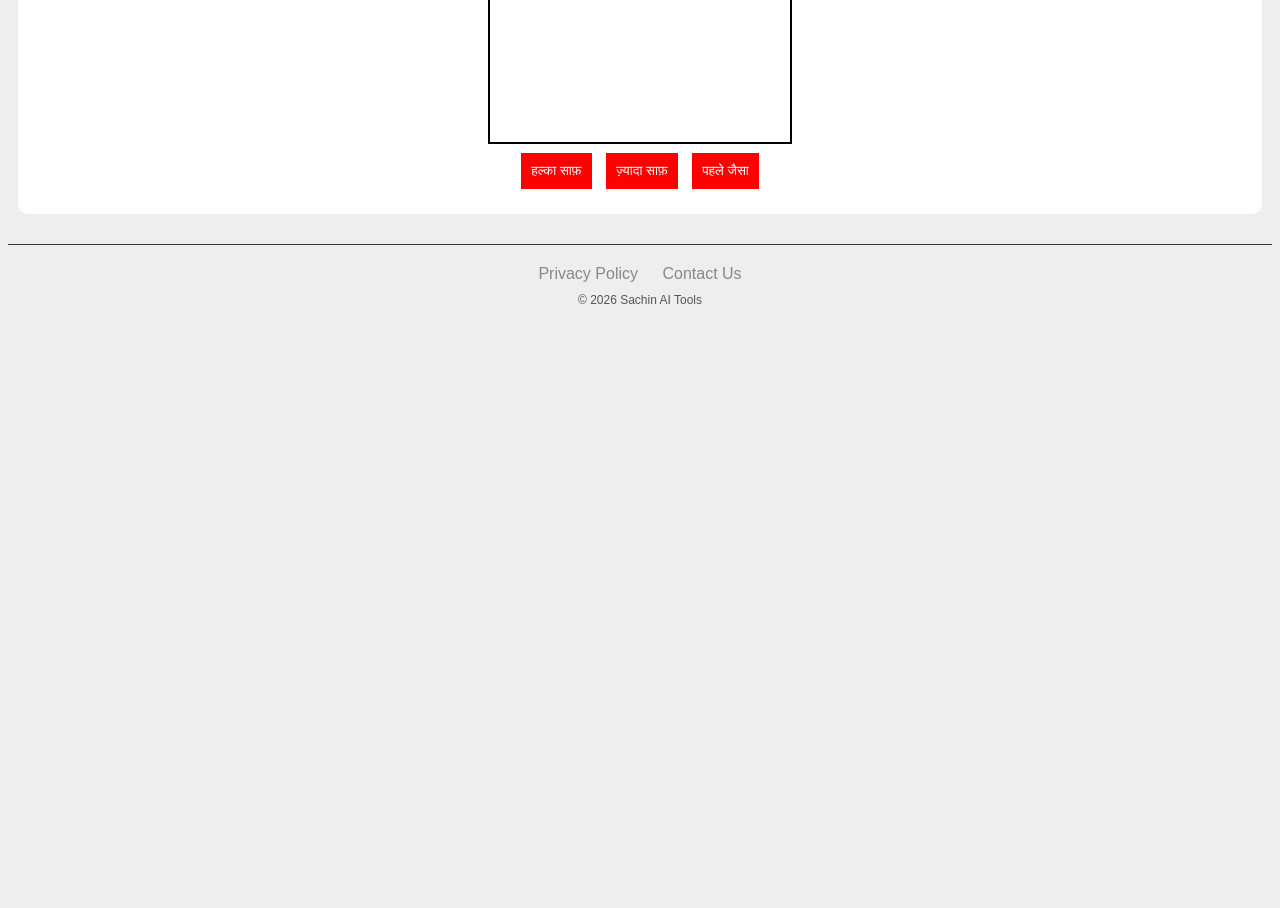
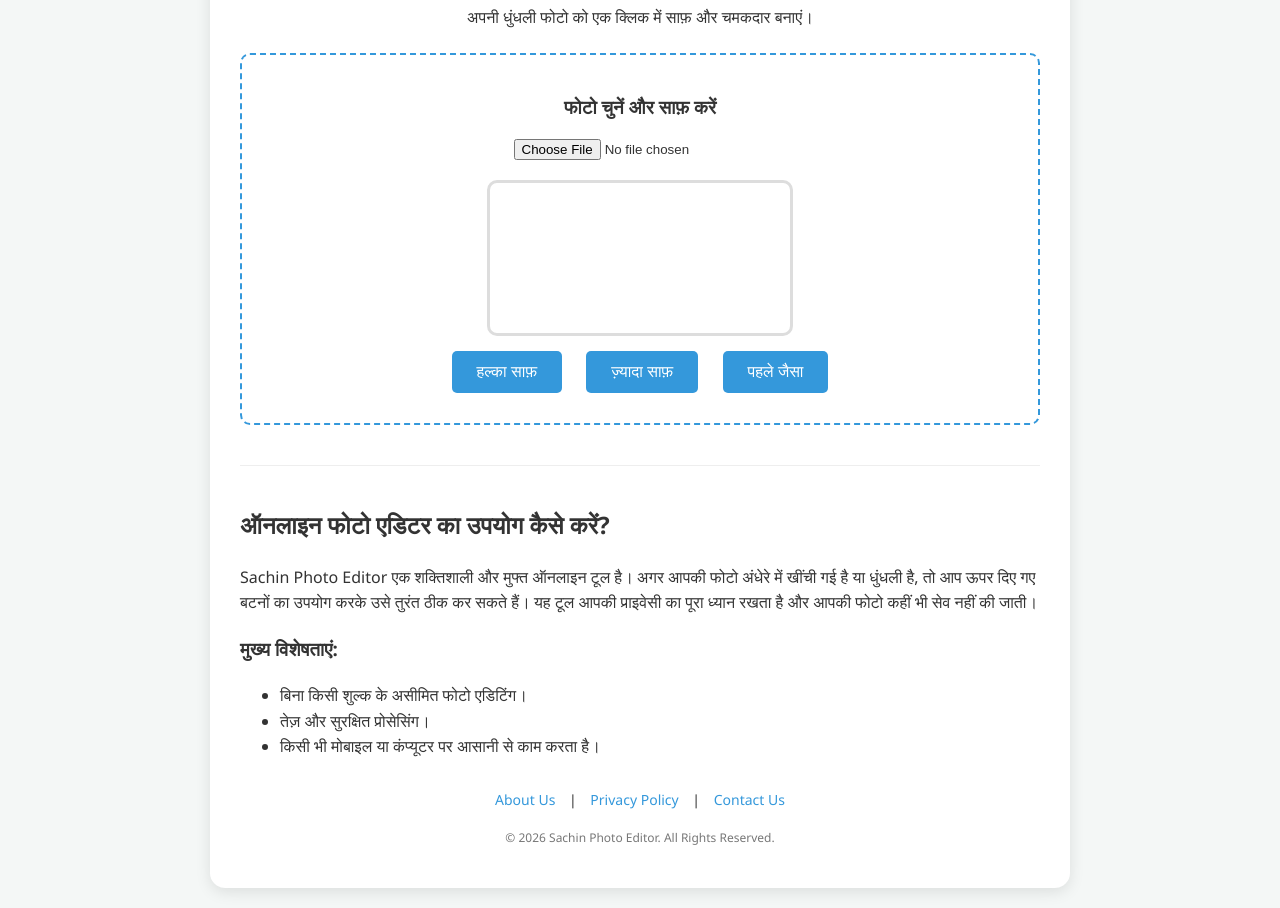
Before and after one commit to Digital-Shadi-Card/digital-shadi-card.github.io, a plain HTML site: page index.html in a window 1280 px wide. Shown: the part 130-1038 px from the top of the page. Before the commit the page ends 800 px from the top, so only its background shows below. Drawn offline with Linux system fonts and the light colour scheme.

Commit message:
Update index.html

```diff
--- a/index.html
+++ b/index.html
@@ -1,18 +1,28 @@
 <!DOCTYPE html>
-<html>
-
+<html lang="hi">
 <head>
+    <meta charset="UTF-8">
     <meta name="google-adsense-account" content="ca-pub-4742783841203548">
     <meta name="viewport" content="width=device-width, initial-scale=1.0">
-    <title>Sachin Editor</title>
+    <title>Sachin Photo Editor - फ्री ऑनलाइन फोटो साफ़ करने वाला टूल</title>
     <style>
-        body { text-align: center; font-family: sans-serif; background: #eee; }
-        #canvas { max-width: 90%; margin-top: 10px; border: 2px solid #000; }
-        .box { background: white; padding: 20px; margin: 10px; border-radius: 10px; }
-        button { padding: 10px; margin: 5px; background: red; color: white; border: none; }
+        body { font-family: 'Segoe UI', Tahoma, Geneva, Verdana, sans-serif; text-align: center; background-color: #f4f7f6; margin: 0; padding: 20px; color: #333; }
+        .container { max-width: 800px; margin: auto; background: white; padding: 30px; border-radius: 15px; box-shadow: 0 4px 15px rgba(0,0,0,0.1); }
+        h1 { color: #2c3e50; }
+        #canvas { max-width: 100%; height: auto; border-radius: 10px; margin-top: 20px; border: 3px solid #ddd; }
+        .box { margin-top: 25px; padding: 20px; border: 2px dashed #3498db; border-radius: 10px; }
+        button { padding: 12px 25px; margin: 10px; background-color: #3498db; color: white; border: none; border-radius: 5px; cursor: pointer; font-size: 16px; transition: 0.3s; }
+        button:hover { background-color: #2980b9; }
+        .content-section { text-align: left; margin-top: 40px; line-height: 1.6; border-top: 1px solid #eee; padding-top: 20px; }
+        .footer-links { margin-top: 30px; font-size: 14px; }
+        .footer-links a { color: #3498db; text-decoration: none; margin: 0 10px; }
     </style>
 </head>
 <body>
+
+<div class="container">
+    <h1>Sachin Photo Editor</h1>
+    <p>अपनी धुंधली फोटो को एक क्लिक में साफ़ और चमकदार बनाएं।</p>
 
     <div class="box">
         <h3>फोटो चुनें और साफ़ करें</h3>
@@ -25,6 +35,26 @@
         <button onclick="edit('none')">पहले जैसा</button>
     </div>
 
+    <div class="content-section">
+        <h2>ऑनलाइन फोटो एडिटर का उपयोग कैसे करें?</h2>
+        <p>Sachin Photo Editor एक शक्तिशाली और मुफ्त ऑनलाइन टूल है। अगर आपकी फोटो अंधेरे में खींची गई है या धुंधली है, तो आप ऊपर दिए गए बटनों का उपयोग करके उसे तुरंत ठीक कर सकते हैं। यह टूल आपकी प्राइवेसी का पूरा ध्यान रखता है और आपकी फोटो कहीं भी सेव नहीं की जाती।</p>
+
+        <h3>मुख्य विशेषताएं:</h3>
+        <ul>
+            <li>बिना किसी शुल्क के असीमित फोटो एडिटिंग।</li>
+            <li>तेज़ और सुरक्षित प्रोसेसिंग।</li>
+            <li>किसी भी मोबाइल या कंप्यूटर पर आसानी से काम करता है।</li>
+        </ul>
+    </div>
+
+    <div class="footer-links">
+        <a href="#">About Us</a> |
+        <a href="#">Privacy Policy</a> |
+        <a href="#">Contact Us</a>
+    </div>
+    <p style="font-size: 12px; color: #777; margin-top: 20px;">&copy; 2026 Sachin Photo Editor. All Rights Reserved.</p>
+</div>
+
 <script>
     const upload = document.getElementById('upload');
     const canvas = document.getElementById('canvas');
@@ -32,29 +62,24 @@
     let imgObj = new Image();
 
     upload.onchange = (e) => {
+        const file = e.target.files[0];
         const reader = new FileReader();
         reader.onload = (event) => {
             imgObj.onload = () => {
                 canvas.width = imgObj.width;
                 canvas.height = imgObj.height;
                 ctx.drawImage(imgObj, 0, 0);
-            };
+            }
             imgObj.src = event.target.result;
-        };
-        reader.readAsDataURL(e.target.files[0]);
+        }
+        reader.readAsDataURL(file);
     };
 
-    function edit(filterValue) {
-        ctx.filter = filterValue;
+    function edit(effect) {
+        ctx.filter = effect;
         ctx.drawImage(imgObj, 0, 0);
     }
 </script>
-<footer style="margin-top: 30px; padding: 20px; border-top: 1px solid #333;">
-    <a href="#" style="color: #888; text-decoration: none; margin: 0 10px;">Privacy Policy</a>
-    <a href="mailto:your-email@gmail.com" style="color: #888; text-decoration: none; margin: 0 10px;">Contact Us</a>
-    <p style="font-size: 12px; color: #555; margin-top: 10px;">© 2026 Sachin AI Tools</p>
-</footer>
-
 
 </body>
 </html>
```
Lines whose indentation alone changed are shown as unchanged.
